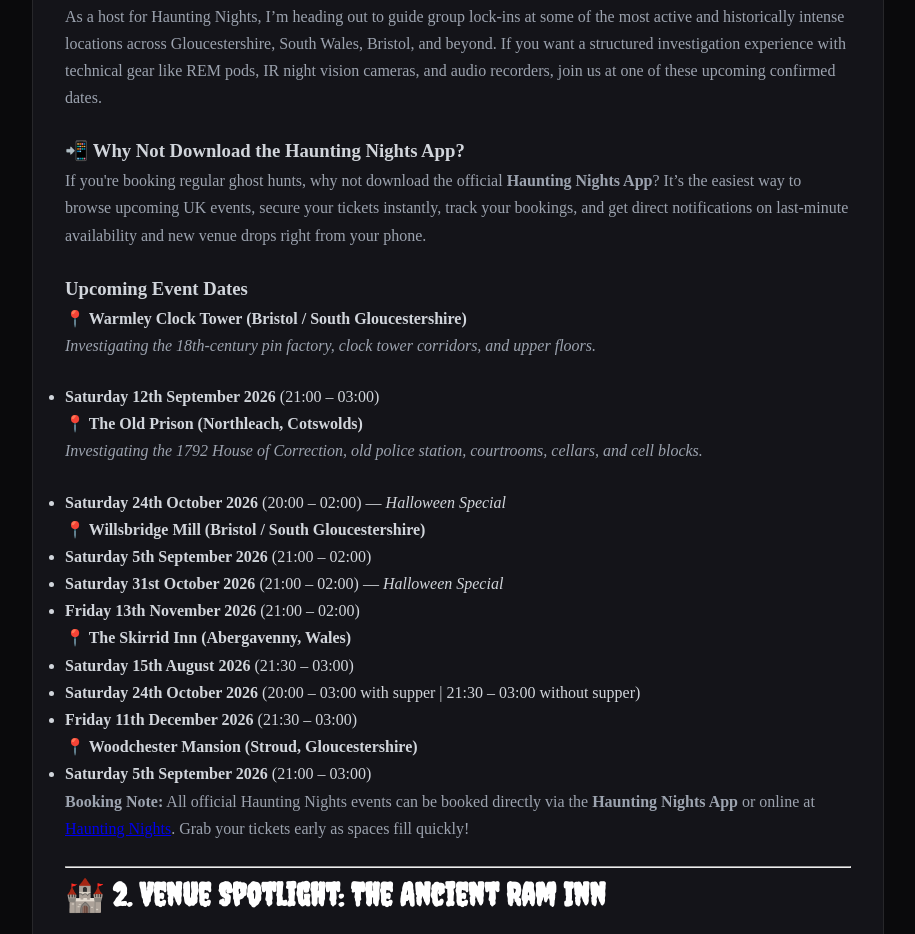
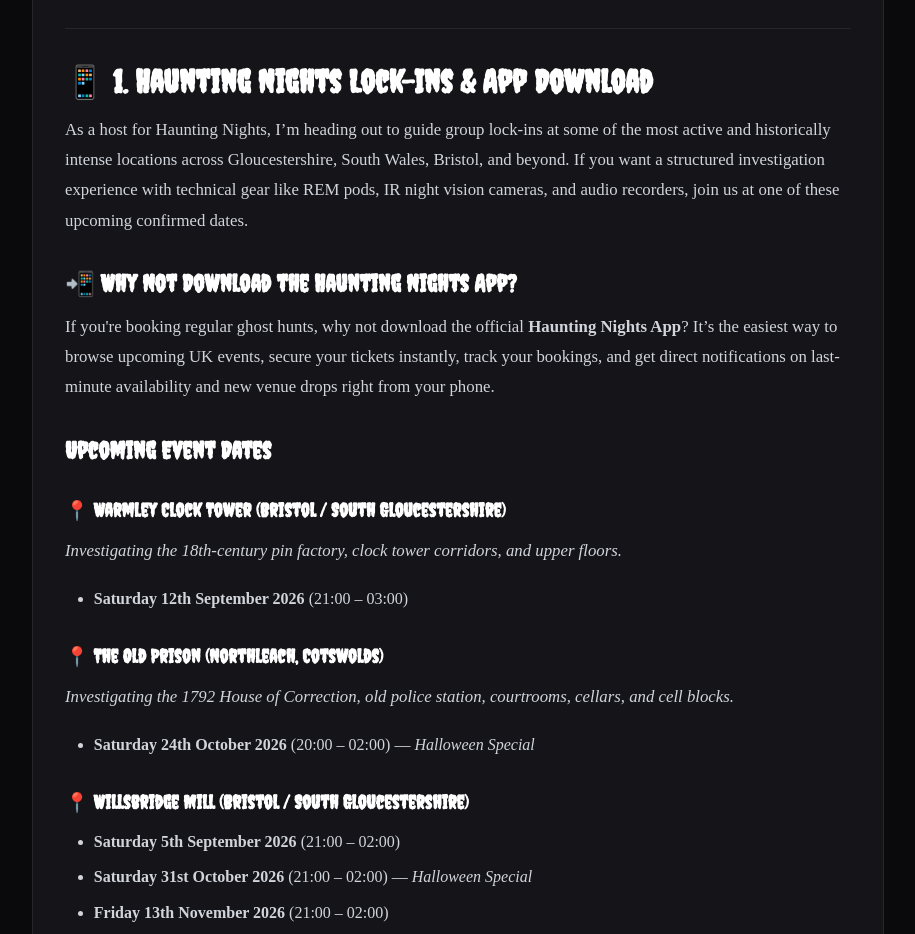
Before and after one commit to pabsmophobia/Pabsmophobia-Website, a website: page post.html in a window 1280 px wide. Shown: the part 786-1720 px from the top of the page, without its empty margins (182-1097 px from the left). Drawn offline with nearby package versions, Linux system fonts and the light colour scheme; a web font is replaced by a local one.

Commit message:
Add styling for dynamic markdown content

```diff
--- a/styles.css
+++ b/styles.css
@@ -372,6 +372,87 @@
   box-shadow: 0 0 10px rgba(245, 158, 11, 0.3) !important;
 }
 
+/* Dynamic Markdown Reader Styling (#markdown-content) */
+#markdown-content h1,
+#markdown-content h2,
+#markdown-content h3,
+#markdown-content h4 {
+  font-family: var(--font-title);
+  color: #ffffff;
+  margin-top: 2rem;
+  margin-bottom: 0.8rem;
+  line-height: 1.3;
+}
+
+#markdown-content h1 { font-size: 2.5rem; }
+#markdown-content h2 { font-size: 2rem; }
+#markdown-content h3 { font-size: 1.5rem; }
+#markdown-content h4 { font-size: 1.2rem; }
+
+#markdown-content p {
+  color: var(--text-main);
+  margin-bottom: 1.2rem;
+  line-height: 1.8;
+  font-size: 1.05rem;
+}
+
+#markdown-content a {
+  color: var(--accent);
+  text-decoration: none;
+  font-weight: 600;
+  transition: color 0.2s;
+}
+
+#markdown-content a:hover {
+  color: var(--accent-hover);
+  text-decoration: underline;
+}
+
+#markdown-content ul,
+#markdown-content ol {
+  margin-left: 1.8rem;
+  margin-bottom: 1.5rem;
+  color: var(--text-main);
+}
+
+#markdown-content li {
+  margin-bottom: 0.5rem;
+  line-height: 1.7;
+}
+
+#markdown-content blockquote {
+  border-left: 3px solid var(--accent);
+  background: rgba(139, 92, 246, 0.05);
+  padding: 1rem 1.2rem;
+  margin: 1.5rem 0;
+  border-radius: 0 4px 4px 0;
+  color: var(--text-muted);
+  font-style: italic;
+}
+
+#markdown-content hr {
+  border: 0;
+  height: 1px;
+  background: var(--border);
+  margin: 2rem 0;
+}
+
+#markdown-content code {
+  background: #0e0e12;
+  color: #c084fc;
+  padding: 0.2rem 0.4rem;
+  border-radius: 4px;
+  font-size: 0.9rem;
+  border: 1px solid var(--border);
+}
+
+#markdown-content pre code {
+  display: block;
+  padding: 1rem;
+  overflow-x: auto;
+  margin: 1.5rem 0;
+}
+
 /* Footer Styling */
 footer {
   text-align: center;
```
